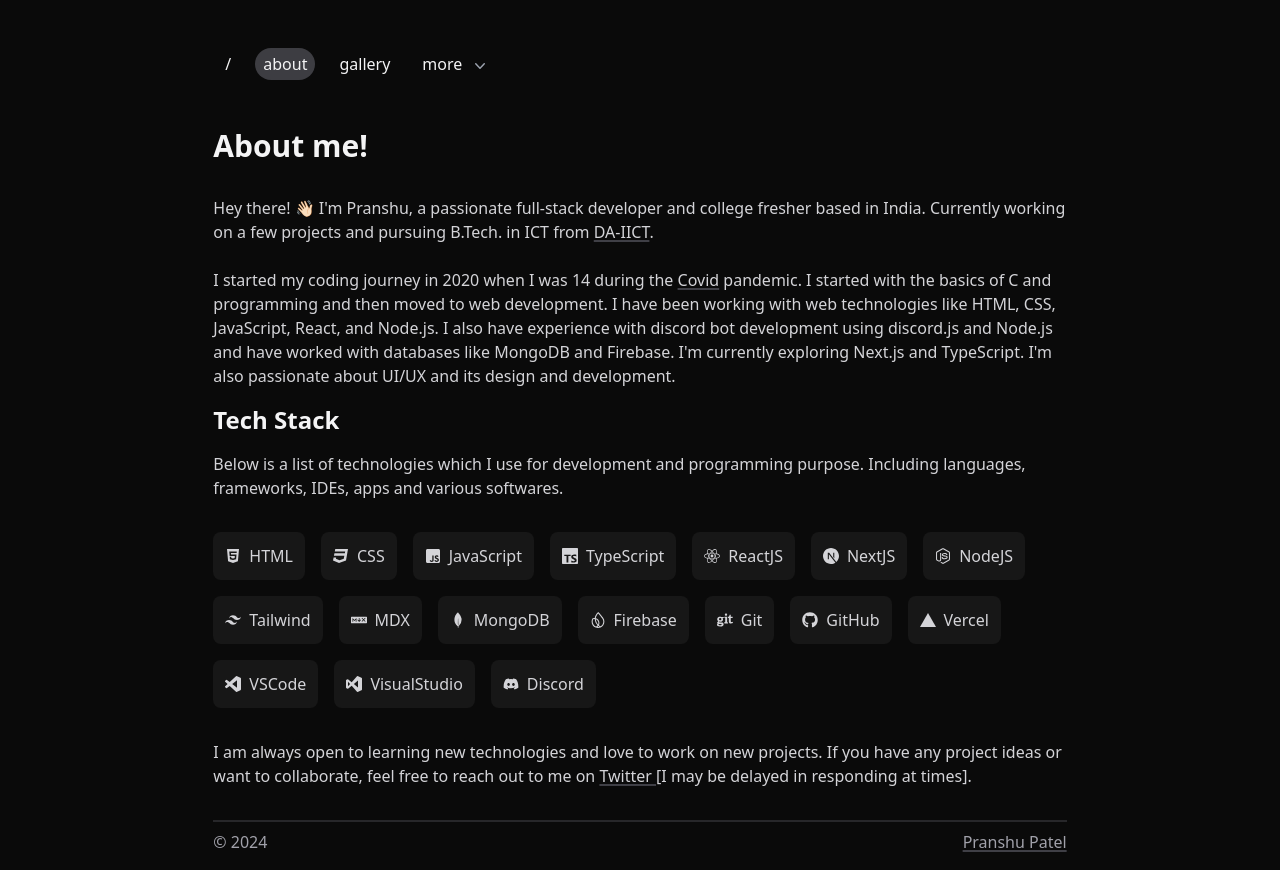
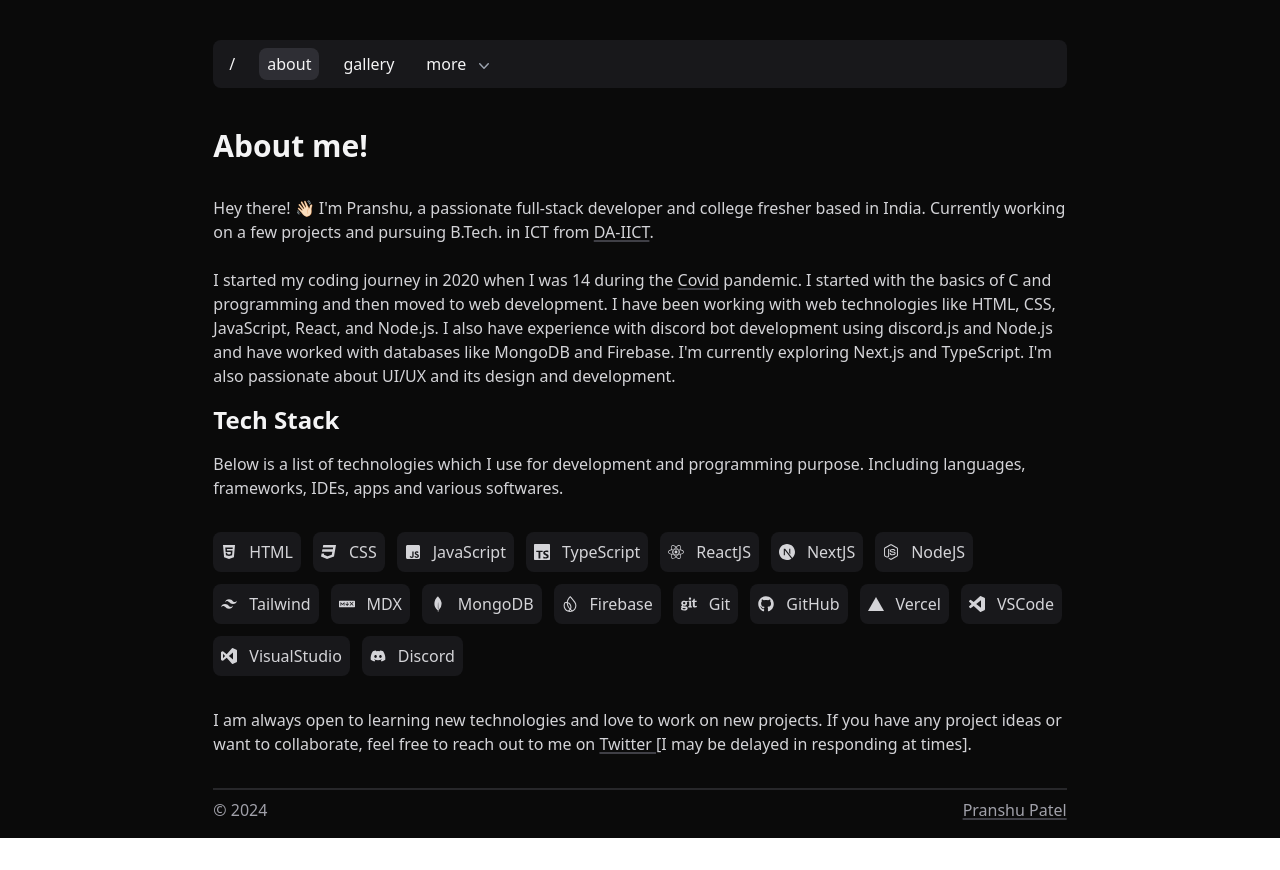
Before and after one commit to pranshu05/pranshu05.vercel.app, a Next.js app: page /about in a window 1280 px wide. After the commit the page ends 838 px from the top, so only its background shows below. Built offline with nearby package versions, Linux system fonts and the light colour scheme.

Commit message:
Refactor UI design

```diff
--- a/src/components/(about)/TechStack.tsx
+++ b/src/components/(about)/TechStack.tsx
@@ -22,9 +22,9 @@ const techs = [
 ];
 
 const TechStack: React.FC = () => (
-    <div className="flex my-8 gap-2 md:gap-4 flex-wrap">
+    <div className="flex my-8 gap-2 md:gap-3 flex-wrap">
         {techs.map(({ icon, href, name }, index) => (
-            <a key={index} className="flex items-center justify-center p-3 gap-2 rounded-lg bg-neutral-900" href={href} target="_blank" rel="noopener noreferrer">
+            <a key={index} className="flex items-center justify-center p-2 gap-2 md:gap-3 rounded-lg bg-zinc-900" href={href} target="_blank" rel="noopener noreferrer">
                 {icon}
                 {name}
             </a>
--- a/src/components/(gallery)/ImageGallery.tsx
+++ b/src/components/(gallery)/ImageGallery.tsx
@@ -53,9 +53,9 @@ const ImageGallery: React.FC = () => {
                 <div className="fixed inset-0 flex items-center justify-center bg-black bg-opacity-75 backdrop backdrop-blur-md" onClick={closeFullscreen}>
                     <div className="relative h-dvh w-dvw flex items-center">
                         <img className={`max-w-full max-h-full w-auto h-auto my-auto mx-auto rounded-lg ${isLoading ? 'blur-2xl' : 'blur-0'}`} onLoad={() => setLoading(false)} width={1000} height={1000} src={imageData[selectedImageIndex]?.urls.regular} alt="" />
-                        <button className="absolute p-4 left-0 top-1/2 transform -translate-y-1/2 cursor-pointer text-2xl" onClick={(e) => { e.stopPropagation(); navigateImage(-1); }}><MdNavigateBefore /></button>
-                        <button className="absolute p-4 right-0 top-1/2 transform -translate-y-1/2 cursor-pointer text-2xl" onClick={(e) => { e.stopPropagation(); navigateImage(1); }}><MdNavigateNext /></button>
-                        <button className="absolute top-0 right-0 p-4 cursor-pointer text-2xl" onClick={(e) => { e.stopPropagation(); closeFullscreen(); }}><MdOutlineClose /></button>
+                        <button className="absolute p-2 left-2 top-1/2 transform -translate-y-1/2 cursor-pointer text-2xl bg-zinc-900 rounded-lg" onClick={(e) => { e.stopPropagation(); navigateImage(-1); }}><MdNavigateBefore /></button>
+                        <button className="absolute p-2 right-2 top-1/2 transform -translate-y-1/2 cursor-pointer text-2xl bg-zinc-900 rounded-lg" onClick={(e) => { e.stopPropagation(); navigateImage(1); }}><MdNavigateNext /></button>
+                        <button className="absolute p-2 top-2 right-2 cursor-pointer text-2xl bg-zinc-900 rounded-lg" onClick={(e) => { e.stopPropagation(); closeFullscreen(); }}><MdOutlineClose /></button>
                     </div>
                 </div>
             )}
--- a/src/components/(guestbook)/GitHubLogin.tsx
+++ b/src/components/(guestbook)/GitHubLogin.tsx
@@ -13,7 +13,7 @@ const GitHubLogin: React.FC<GitHubLoginProps> = ({ setErrorMsg }) => (
         } catch (error: any) {
             setErrorMsg(error.code === 'auth/account-exists-with-different-credential' ? 'Account exists with different credentials' : error.message);
         }
-    }} className='py-2 px-4 rounded-md bg-transparent flex gap-2 items-center border border-zinc-700'>
+    }} className='py-2 px-4 rounded-lg bg-zinc-900 flex gap-2 items-center'>
         <FaGithub /> Sign in
     </button>
 );
--- a/src/components/(guestbook)/GoogleLogin.tsx
+++ b/src/components/(guestbook)/GoogleLogin.tsx
@@ -13,7 +13,7 @@ const GoogleLogin: React.FC<GoogleLoginProps> = ({ setErrorMsg }) => (
         } catch (error: any) {
             setErrorMsg(error.code === 'auth/account-exists-with-different-credential' ? 'Account exists with different credentials' : error.message);
         }
-    }} className='py-2 px-4 rounded-md bg-transparent flex gap-2 items-center border border-zinc-700'>
+    }} className='py-2 px-4 rounded-lg bg-zinc-900 flex gap-2 items-center'>
         <FaGoogle /> Sign in
     </button>
 );
--- a/src/components/(guestbook)/LoginContainer.tsx
+++ b/src/components/(guestbook)/LoginContainer.tsx
@@ -30,7 +30,7 @@ const LoginContainer: React.FC = () => {
             {isSignedIn ? (
                 <div className='flex items-baseline gap-2'>
                     <p>Signed In as {userName}</p>
-                    <button onClick={handleSignOut} className='py-2 px-4 rounded-md bg-transparent flex gap-2 items-center border border-zinc-700'> Sign out</button>
+                    <button onClick={handleSignOut} className='py-2 px-4 rounded-lg bg-zinc-900 flex gap-2 items-center'> Sign out</button>
                 </div>
             ) : (
                 <div className='flex flex-col items-baseline gap-2'>
--- a/src/components/(guestbook)/PostMessage.tsx
+++ b/src/components/(guestbook)/PostMessage.tsx
@@ -32,7 +32,7 @@ const PostMessage: React.FC<PostMessageProps> = ({ user }) => {
         <div className="mt-4 p-4 bg-transparent rounded-md w-full border border-zinc-700">
             <h2 className="text-xl font-bold mb-2 text-zinc-100">Post a Message</h2>
             <textarea value={newMessage} onChange={(e) => setNewMessage(e.target.value)} className="w-full min-h-20 p-2 border border-zinc-700 bg-transparent rounded-md" placeholder="Write your message here..." />
-            <button onClick={handlePostMessage} className="mt-2 bg-transparent text-zinc-100 p-2 rounded-md border border-zinc-700">Post Message</button>
+            <button onClick={handlePostMessage} className="mt-2 py-2 px-4 rounded-lg bg-zinc-900 flex gap-2 items-center">Post Message</button>
             {showWarning && <p className="text-red-500 mt-2"> Warning: You cannot post an empty message. Please enter a message. </p>}
             {postSuccess && <p className="text-green-500 mt-2"> Message posted successfully! </p>}
         </div>
--- a/src/components/(home)/SocialLinksGrid.tsx
+++ b/src/components/(home)/SocialLinksGrid.tsx
@@ -10,7 +10,7 @@ const socialLinks = [
 const SocialLinksGrid: React.FC = () => (
     <div className="my-4 grid gap-2 md:gap-4 grid-cols-2 sm:grid-cols-4 mx-auto">
         {socialLinks.map((item, index) => (
-            <a key={index} href={item.href} target="_blank" rel="noopener noreferrer" className="flex items-center justify-center p-3 gap-2 rounded-lg bg-neutral-900"> {item.icon} {item.text}</a>
+            <a key={index} href={item.href} target="_blank" rel="noopener noreferrer" className="flex items-center justify-center p-3 gap-2 rounded-lg bg-zinc-900"> {item.icon} {item.text}</a>
         ))}
     </div>
 );
--- a/src/components/(layout)/NavBar.tsx
+++ b/src/components/(layout)/NavBar.tsx
@@ -13,24 +13,24 @@ const NavBar: React.FC = () => {
 
     return (
         <header className="w-11/12 md:w-4/5 lg:w-3/4 xl:w-2/3 2xl:w-1/2 mx-auto py-10">
-            <nav className="flex justify-between rounded-3xl px-1 py-2 w-full">
+            <nav className="bg-zinc-900 rounded-lg p-2 w-full">
                 <div className="flex gap-4">
                     {routes.map((route) => (
                         <Link key={route} href={route} passHref>
-                            <p className={`text-zinc-100 py-1 px-2 rounded-full ${path === route ? 'bg-zinc-500 bg-opacity-50' : 'hover:bg-zinc-600 hover:bg-opacity-40'}`} onClick={handleLinkClick}>{route === '/' ? '/' : route.substring(1)}</p>
+                            <p className={`text-zinc-100 py-1 px-2 rounded-lg ${path === route ? 'bg-zinc-600 bg-opacity-40' : 'hover:bg-zinc-700 hover:bg-opacity-30'}`} onClick={handleLinkClick}>{route === '/' ? '/' : route.substring(1)}</p>
                         </Link>
                     ))}
                     <div className="relative inline-block">
-                        <button type="button" className={`inline-flex w-full justify-center gap-x-1.5 text-zinc-100 py-1 px-2 rounded-full hover:bg-zinc-600 hover:bg-opacity-40 transition`} onClick={() => setIsOpen(!isOpen)}>more
+                        <button type="button" className={`inline-flex w-full justify-center gap-x-1.5 text-zinc-100 py-1 px-2 rounded-lg hover:bg-zinc-700 hover:bg-opacity-30 transition`} onClick={() => setIsOpen(!isOpen)}>more
                             <svg className="-mr-1 h-6 w-6 pt-1 text-gray-400" viewBox="0 0 20 20" fill="currentColor" aria-hidden="true">
                                 <path fillRule="evenodd" d="M5.23 7.21a.75.75 0 011.06.02L10 11.168l3.71-3.938a.75.75 0 111.08 1.04l-4.25 4.5a.75.75 0 01-1.08 0l-4.25-4.5a.75.75 0 01.02-1.06z" clipRule="evenodd" />
                             </svg>
                         </button>
-                        <div className={`absolute ${isOpen ? 'opacity-100 transform scale-100' : 'opacity-0 transform scale-0'} transition-all duration-300 ease-in-out delay-150 left-0 z-10 mt-2 w-fit origin-top-right rounded-md shadow-lg bg-zinc-950 border border-zinc-700 text-zinc-100`} role="menu" aria-orientation="vertical" aria-labelledby="menu-button" tabIndex={-1}>
+                        <div className={`absolute ${isOpen ? 'opacity-100 transform scale-100' : 'opacity-0 transform scale-0'} transition-all duration-300 ease-in-out delay-150 left-0 z-10 mt-2 w-fit origin-top-right rounded-lg shadow-lg bg-zinc-900 text-zinc-100`} role="menu" aria-orientation="vertical" aria-labelledby="menu-button" tabIndex={-1}>
                             <div className="p-2" role="none">
                                 {menuRoutes.map((route) => (
                                     <Link key={route} href={route} passHref>
-                                        <p className={`block w-fit text-zinc-100 my-1 px-2 rounded-full py-1 ${path === route ? 'bg-zinc-500 bg-opacity-50' : 'hover:bg-zinc-600 hover:bg-opacity-40'}`} onClick={handleLinkClick} role="menuitem" tabIndex={-1}>{route.substring(1)}</p>
+                                        <p className={`block w-fit mb-2 text-zinc-100 py-1 px-2 rounded-lg ${path === route ? 'bg-zinc-600 bg-opacity-40' : 'hover:bg-zinc-700 hover:bg-opacity-30'}`} onClick={handleLinkClick} role="menuitem" tabIndex={-1}>{route.substring(1)}</p>
                                     </Link>
                                 ))}
                             </div>
--- a/src/components/(posts)/(slug)/MetaInfo.tsx
+++ b/src/components/(posts)/(slug)/MetaInfo.tsx
@@ -5,7 +5,7 @@ interface MetaInfoProps {
 }
 
 const MetaInfo: React.FC<MetaInfoProps> = ({ date, readTime, viewCount }) => (
-    <div className="text-zinc-400 mx-auto text-base w-fit bg-zinc-950 p-2 rounded-md">
+    <div className="text-zinc-400 mx-auto text-base">
         {readTime} min read • {viewCount !== null ? viewCount : 'Loading'} views • {date}
     </div>
 );
--- a/src/components/(posts)/BlogPostItem.tsx
+++ b/src/components/(posts)/BlogPostItem.tsx
@@ -10,7 +10,7 @@ interface BlogPostItemProps {
 }
 
 const BlogPostItem: React.FC<BlogPostItemProps> = ({ slug, title, date, description, viewCount, img }) => (
-    <Link href={`/posts/${slug}`} passHref className='border border-zinc-700 rounded-md p-4'>
+    <Link href={`/posts/${slug}`} passHref className='border border-zinc-700 rounded-lg p-4'>
         <div className='w-full flex flex-col mt-2'>
             <div className='w-full flex justify-between mb-2'>
                 <span className='text-zinc-400 text-sm'>{date}</span>
--- a/src/pages/posts/[slug]/index.tsx
+++ b/src/pages/posts/[slug]/index.tsx
@@ -66,10 +66,10 @@ const BlogPost: React.FC<BlogPostProps> = ({ frontMatter, mdxSource }) => {
 
     return (
         <div className="w-11/12 md:w-4/5 lg:w-3/4 xl:w-2/3 2xl:w-1/2 mx-auto">
-            <div className="py-28 text-center bg-contain bg-no-repeat bg-center bg-fixed" style={{ backgroundImage: `url(${img})` }}>
+            <div className="py-28 text-center">
                 <MetaInfo date={date} readTime={readTime} viewCount={viewCount} />
-                <h1 className="text-6xl font-bold text-zinc-100">{title}</h1>
-                <p className="text-xl text-zinc-100">{description}</p>
+                <h1 className="text-5xl font-bold text-zinc-100">{title}</h1>
+                <p className="text-lg mt-2 text-zinc-100">{description}</p>
             </div>
             <hr className='mt-8 mb-4' />
             <BlogContent mdxSource={mdxSource} />
```
